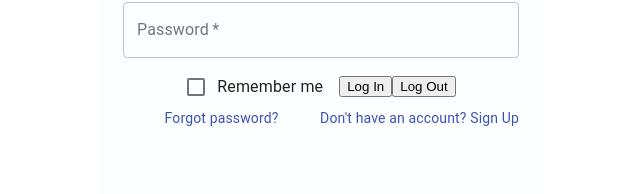
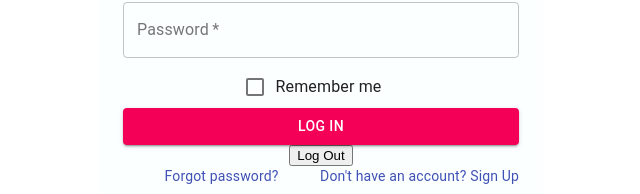
Before and after one commit to jyocus/Smug-Sheep, a React (Create React App) app in the folder client/: page / in a window 1280 px wide. Shown: the part 254-448 px from the top of the page, without its empty margins (319-959 px from the left). Built offline with nearby package versions, Linux system fonts and the light colour scheme; no server answers.

Commit message:
Fixed Jake's Sign In Button to work with MaterialsUICore

```diff
--- a/client/src/components/LoginButton.js
+++ b/client/src/components/LoginButton.js
@@ -6,11 +6,13 @@ import Button from '@material-ui/core/Button';
 //this is a Hook made by Auth0
 import { useAuth0 } from '@auth0/auth0-react'
 
-const useStyles = makeStyles(theme => {
-    submit: {
-        margin: theme.spacing(3,0,2)
-    }
-})
+const useStyles = makeStyles(theme => ({
+    '@global': {
+        submit: {
+            margin: theme.spacing(3, 0, 2)
+        }
+      }
+}))
 
 
 const LoginButton = () => {
@@ -22,14 +24,14 @@ const LoginButton = () => {
 
     return (
         // Creating a button that has an onClick function. With JSX logic we can call the const above into an OnClick function
-        <button onClick={() => loginWithRedirect()}
+        <Button onClick={() => loginWithRedirect()}
             type="submit"
             fullWidth
             variant="contained"
             color="secondary"
-            className={classes.submit} >
+            className={classes.submit}>
             Log In
-        </button>
+        </Button>
     )
 }
 
```
